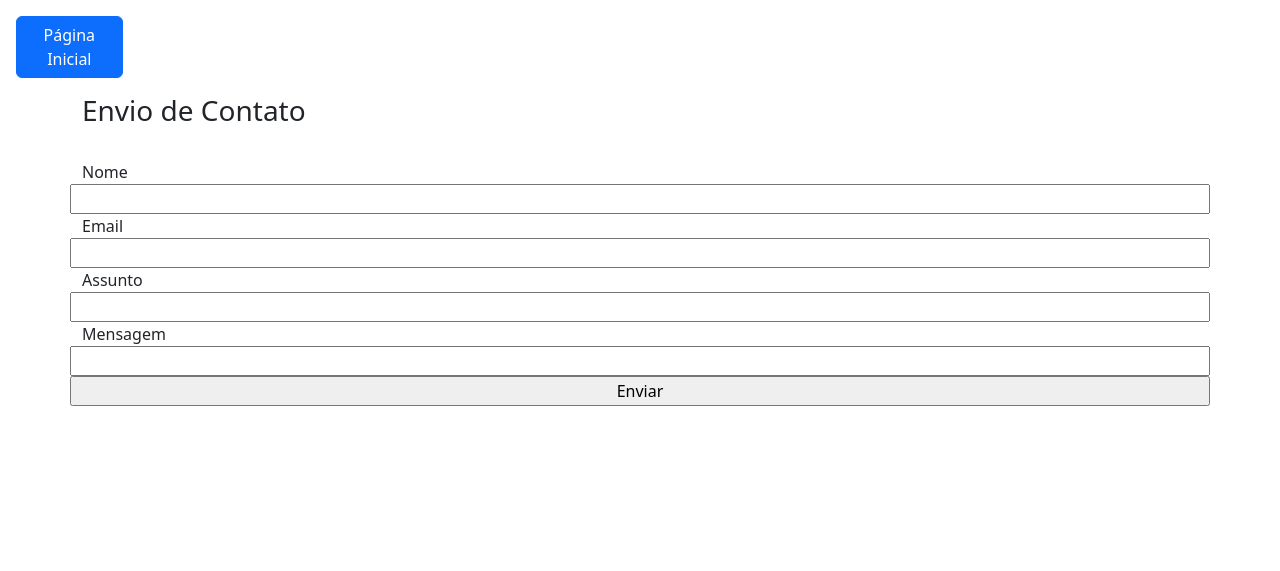
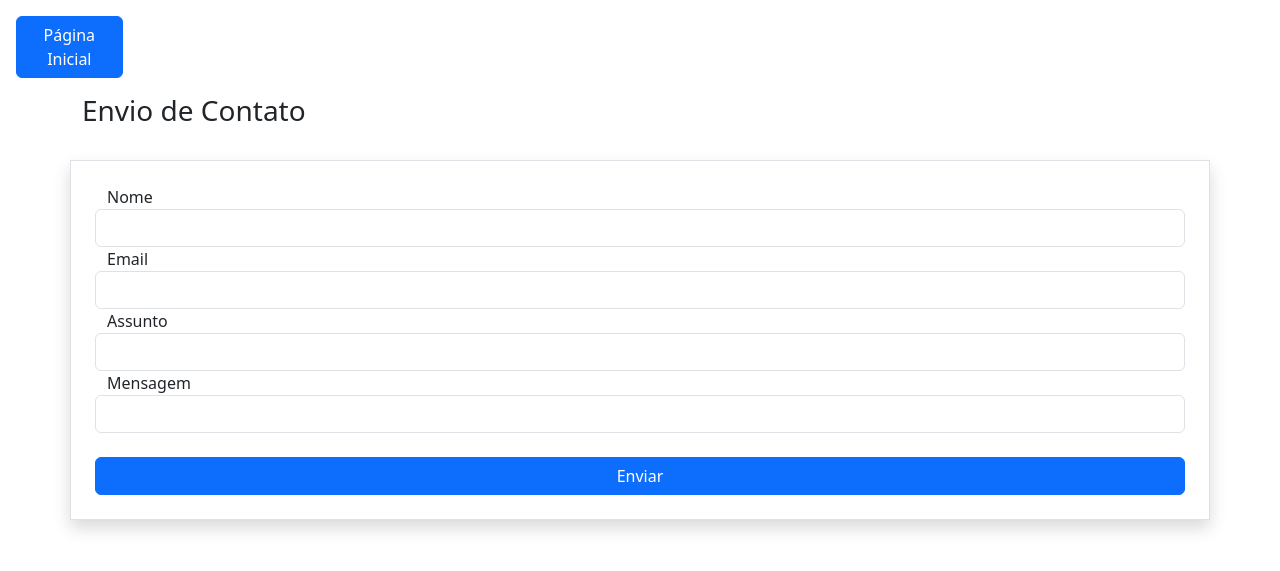
Before and after one commit to EduardoSilvaDev/flask, a Flask app: page /form/ in a window 1280 px wide. Shown: the top 571 px of the page. Run offline with Flask 3, Linux system fonts and the light colour scheme.

Commit message:
alguns ajustes no formularo

```diff
--- a/estudo/templates/form.html
+++ b/estudo/templates/form.html
@@ -18,22 +18,22 @@
             <h3>Envio de Contato</h3>
         </div>
 
-        <form action="" method="post" class="row mt-4">
+        <form action="" method="post" class="row mt-4 p-4 rounde border shadow">
             {{ form.csrf_token }}
 
             {{ form.nome.label() }}
-            {{ form.nome() }}
+            {{ form.nome(class='form-control') }}
 
             {{ form.email.label() }}
-            {{ form.email() }}
+            {{ form.email(class='form-control') }}
 
             {{ form.assunto.label() }}
-            {{ form.assunto() }}
+            {{ form.assunto(class='form-control') }}
 
             {{ form.mensagem.label() }}
-            {{ form.mensagem() }}
+            {{ form.mensagem(class='form-control') }}
 
-            {{ form.btnSubmit() }}
+            {{ form.btnSubmit(class='btn btn-primary mt-4 col-12') }}
 
 
         </form>
```
Also changed, not shown: estudo/templates/index.html (+9 -3 lines), instance/database.db.
